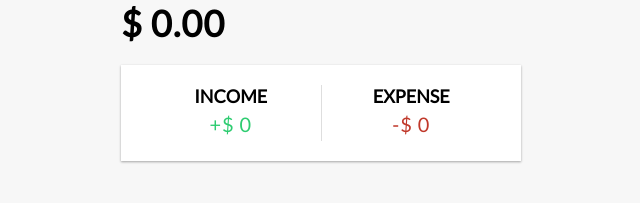
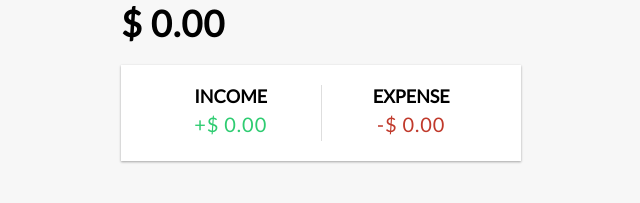
Before and after one commit to danish981/expense-tracker-app-pinia-ts, a Vue app: page / in a window 1280 px wide. Shown: the part 160-363 px from the top of the page, without its empty margins (319-959 px from the left). Built offline with nearby package versions, Linux system fonts and the light colour scheme.

Commit message:
basic functionaly completed for all the components

```diff
--- a/src/App.vue
+++ b/src/App.vue
@@ -1,91 +1,33 @@
 <template>
-  <Header />
+  <Header/>
   <div class="container">
-    <Balance :total="total" />
-    <IncomeExpenses :income="income" :expense="expense" />
+    <Balance/>
+    <IncomeExpenses/>
     <!-- passing the transactions array to the component as props from this App.vue parent component to the TransactionList child component -->
-    <TransactionList
-      :transactions="transactions"
-      @transactionDeleted="deleteTransaction"
-    />
-    <AddTransaction @transactionSubmitted="handleTransactionSubmitted" />
+    <TransactionList/>
+    <AddTransaction/>
   </div>
 </template>
 
+<script setup>
 
-  <!-- we dont have to export the components when we are using setup script, just import and use them in the template -->
-  <script setup>
 import Header from "./components/Header.vue";
 import Balance from "./components/Balance.vue";
 import IncomeExpenses from "./components/IncomeExpenses.vue";
 import TransactionList from "./components/TransactionList.vue";
 import AddTransaction from "./components/AddTransaction.vue";
 
-import { computed, onMounted, ref } from "vue";
-import { useToast } from "vue-toastification";
+import {computed, onMounted, ref} from "vue";
+import {useToast} from "vue-toastification";
+import {transactionsStore} from "./stores/transaction";
+
+const store = transactionsStore()
 
 const toast = useToast();
-
 const transactions = ref([]);
 
 onMounted(() => {
-  transactions.value = JSON.parse(localStorage.getItem("transactions")) || [];
+  transactions.value = store.getTransactionsFromLocalStorage;
 });
 
-// total
-const total = computed(() => {
-  return transactions.value.reduce((acc, transaction) => {
-    return acc + transaction.amount;
-  }, 0);
-});
-
-// income
-const income = computed(() => {
-  return transactions.value
-    .filter((transaction) => transaction.amount > 0)
-    .reduce((acc, transaction) => {
-      return acc + transaction.amount;
-    }, 0);
-});
-
-// expenses
-const expense = computed(() => {
-  return transactions.value
-    .filter((transaction) => transaction.amount < 0)
-    .reduce((acc, transaction) => {
-      return acc + transaction.amount;
-    }, 0);
-});
-
-// add transaction
-const handleTransactionSubmitted = (transactionData) => {
-  transactions.value.push({
-    id: generateUniqueRandomId(),
-    text: transactionData.text,
-    // amount: parseFloat(transactionData.amount).toFixed(2),
-    amount: transactionData.amount,
-  });
-
-  toast.success("Transaction added successfully!");
-  saveTransactionToLocalStorage();
-};
-
-// generate unique random id
-const generateUniqueRandomId = () => {
-  return Math.floor(Math.random() * 1000000000);
-};
-
-// delete transaction
-const deleteTransaction = (id) => {
-  transactions.value = transactions.value.filter(
-    (transaction) => transaction.id !== id
-  );
-
-  toast.success("Transaction deleted successfully!");
-  saveTransactionToLocalStorage();
-};
-
-const saveTransactionToLocalStorage = () => {
-  localStorage.setItem("transactions", JSON.stringify(transactions.value));
-};
 </script>
--- a/src/components/AddTransaction.vue
+++ b/src/components/AddTransaction.vue
@@ -22,15 +22,18 @@
 </template>
 
 
-  <script setup>
+<script setup>
 import { ref } from "vue";
 import { useToast } from "vue-toastification";
+
+import { transactionsStore } from "@/stores/transaction";
+
+const transactions = transactionsStore();
 
 const text = ref("");
 const amount = ref(0);
 
 const emit = defineEmits(["transactionSubmitted"]);
-
 const toast = useToast(); // toast initialized for the use
 
 const onSubmit = () => {
@@ -39,14 +42,14 @@ const onSubmit = () => {
     return;
   }
 
-  const transactionData = {
+  transactions.addTransaction({
     text: text.value,
     amount: amount.value,
-  };
-
-  emit("transactionSubmitted", transactionData);
+  });
 
   text.value = "";
   amount.value = 0;
+
+
 };
 </script>
--- a/src/components/Balance.vue
+++ b/src/components/Balance.vue
@@ -1,11 +1,16 @@
 <template>
   <h4>Your Balance</h4>
-  <h1 id="balance">$ {{ parseFloat(total).toFixed(2) }}</h1>
+  <h1 id="balance">$ {{ store.getTotal }}</h1>
 </template>
 
+<script setup>
+import {transactionsStore} from "@/stores/transaction";
+import {onMounted} from "vue";
 
-  <!-- used the defineProps macro to get the "total" prop passed to this component -->
-  <!-- see : https://vuejs.org/guide/essentials/component-basics.html#passing-props -->
-  <script setup>
-defineProps(["total"]);
+const store = transactionsStore();
+
+
+
+
+
 </script>
--- a/src/components/IncomeExpenses.vue
+++ b/src/components/IncomeExpenses.vue
@@ -2,26 +2,21 @@
   <div class="inc-exp-container">
     <div>
       <h4>Income</h4>
-      <p id="money-plus" class="money plus">+$ {{ income }}</p>
+      <p id="money-plus" class="money plus">+$ {{ store.getIncome }}</p>
     </div>
     <div>
       <h4>Expense</h4>
-      <p id="money-minus" class="money minus">-$ {{ expense }}</p>
+      <p id="money-minus" class="money minus">-$ {{ store.getExpense }}</p>
     </div>
   </div>
 </template>
 
-  <script setup>
-import { defineProps } from "vue";
+<script setup>
 
-const props = defineProps({
-  income: {
-    type: Number,
-    required: true,
-  },
-  expense: {
-    type: Number,
-    required: true,
-  },
-});
+import {transactionsStore} from "@/stores/transaction.ts";
+
+let store = transactionsStore();
+
+// do something when the component loads
+
 </script>
--- a/src/components/TransactionList.vue
+++ b/src/components/TransactionList.vue
@@ -1,48 +1,33 @@
 <template>
   <h3>History</h3>
   <ul id="list" class="list">
-    <!-- a unique key has to be defined when rendering lists or data with v-for -->
-    <!-- and instead of v-bind:key we can use :key attribute, its short and cleaner -->
     <li
-      v-for="transaction in transactions"
-      :key="transaction.id"
-      :class="transaction.amount < 0 ? 'minus' : 'plus'"
+        v-for="transaction in transactions"
+        :key="transaction.id"
+        :class="transaction.amount < 0 ? 'minus' : 'plus'"
     >
       {{ transaction.text }}
       <span>-$ {{ parseFloat(transaction.amount).toFixed(2) }} </span
-      ><button @click="deleteTransaction(transaction.id)" class="delete-btn">
+      >
+      <button @click="deleteTransaction(transaction.id)" class="delete-btn">
         x
       </button>
     </li>
-
-    <!-- THE HARD CODED ELEMENTS -->
-    <!-- class minus gives red border -->
-    <!-- <li class="minus">
-        Cash <span>-$400</span><button class="delete-btn">x</button>
-      </li> -->
-
-    <!-- class plus gives green border -->
-    <!-- <li class="plus">
-        Paycheck <span>$800</span><button class="delete-btn">x</button>
-      </li> -->
   </ul>
 </template>
 
+<script setup>
 
-  <!-- getting the transactions array as props from this App.vue parent component to the TransactionList child component -->
-  <script setup>
-import { defineProps } from "vue";
+import {transactionsStore} from "@/stores/transaction";
+import {onMounted} from "vue";
 
-const emit = defineEmits(["transactionDeleted"]);
+const store = transactionsStore();
 
-const props = defineProps({
-  transactions: {
-    type: Array,
-    required: true,
-  },
-});
+const transactions = store.transactions;
 
 const deleteTransaction = (id) => {
-  emit("transactionDeleted", id);
+  store.deleteTransaction(id);
 };
+
+
 </script>
--- a/src/stores/transaction.ts
+++ b/src/stores/transaction.ts
@@ -1,35 +1,39 @@
-
-
 // https://pinia.vuejs.org/core-concepts/state.html
 
-import { defineStore } from 'pinia'
-import { useToast } from "vue-toastification";
+import {defineStore} from 'pinia'
+import {useToast} from "vue-toastification";
 
 const toast = useToast();
 
-interface Transaction {
+interface Transaction { // in php, this is called array shape annotations
     id: number;
     text: string;
     amount: number;
 }
 
 export const transactionsStore = defineStore('transactions', {
+
     state: () => {
         return {
-            // transactions array or single transactions
             transactions: [] as Transaction[]
         }
     },
 
     getters: {
+
         getTransactions: (state) => {
             return state.transactions
         },
 
-        getTotal: (state) => {
+        getTransactionsFromLocalStorage: () => {
+            return JSON.parse(localStorage.getItem("transactions") || "[]")
+        },
+
+        getTotal: (state) => {  // actually it is the balance
             return state.transactions.reduce((acc, transaction) => {
                 return acc + transaction.amount
             }, 0)
+                .toFixed(2)
         },
 
         getIncome: (state) => {
@@ -38,6 +42,7 @@ export const transactionsStore = defineStore('transactions', {
                 .reduce((acc, transaction) => {
                     return acc + transaction.amount
                 }, 0)
+                .toFixed(2)
         },
 
         getExpense: (state) => {
@@ -46,6 +51,7 @@ export const transactionsStore = defineStore('transactions', {
                 .reduce((acc, transaction) => {
                     return acc + transaction.amount
                 }, 0)
+                .toFixed(2)
         },
     },
 
@@ -53,27 +59,35 @@ export const transactionsStore = defineStore('transactions', {
     actions: {
 
         addTransaction(transaction: Transaction) {
-            this.transactions.push(transaction)
+            this.transactions.push({
+                id: this.generateUniqueRandomId(),
+                text: transaction.text,
+                amount: transaction.amount
+            })
+
             toast.success("Transaction added successfully!");
+            this.saveTransactionToLocalStorage()
         },
-
 
         generateUniqueRandomId() {
             return Math.floor(Math.random() * 1000000000)
         },
 
-
         deleteTransaction(id: number) {
             this.transactions = this.transactions.filter((transaction) => transaction.id !== id);
             toast.success("Transaction deleted successfully!");
+            this.saveTransactionToLocalStorage()
         },
 
         saveTransactionToLocalStorage() {
             localStorage.setItem("transactions", JSON.stringify(this.transactions));
+        },
+
+        deleteTransactionsDataFromCache() {
+            localStorage.removeItem("transactions");
         }
+
 
     }
 
-
-
 })
```
Also changed, not shown: 1 other file (tests, documents, lock files or other folders).
